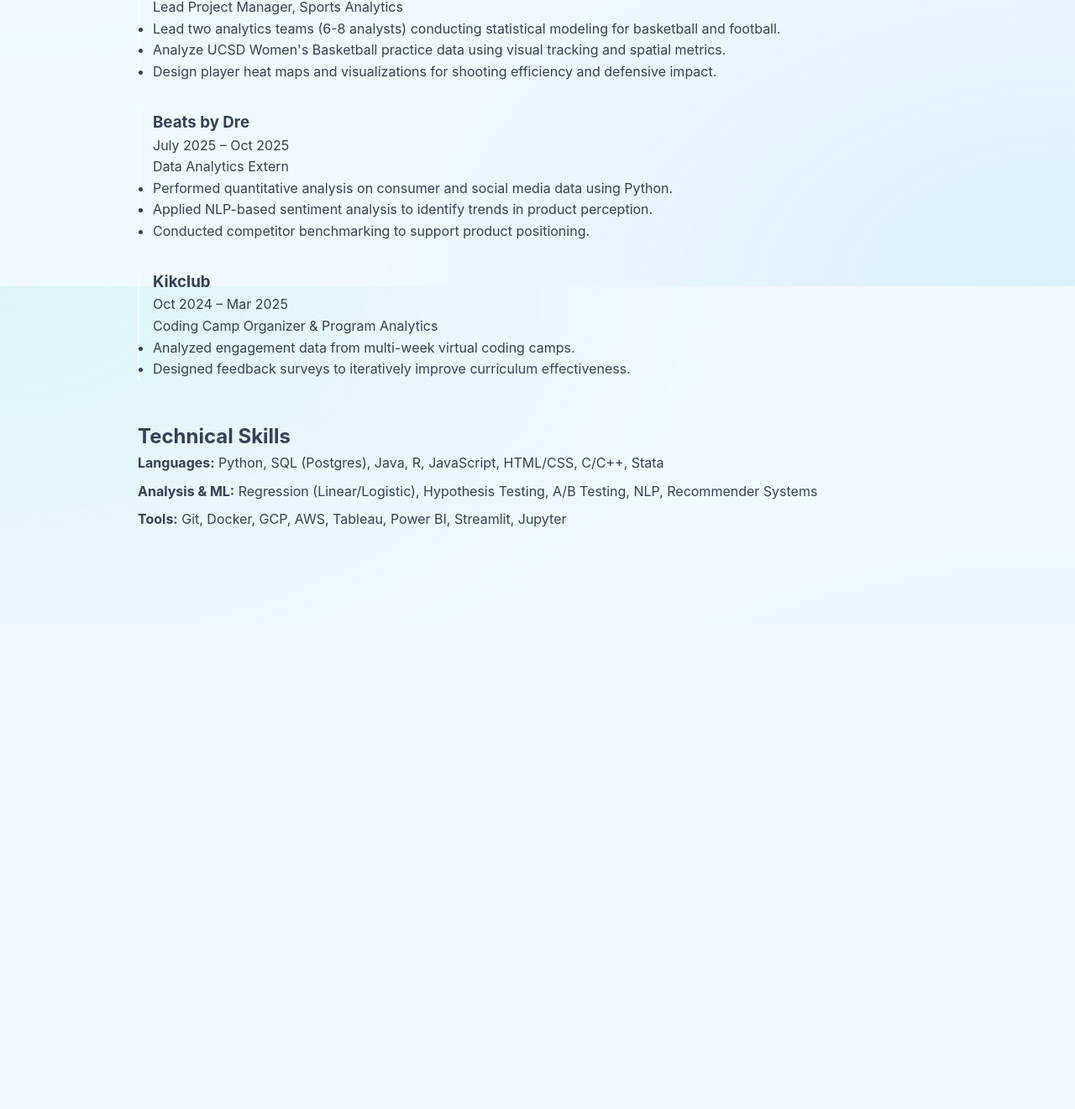
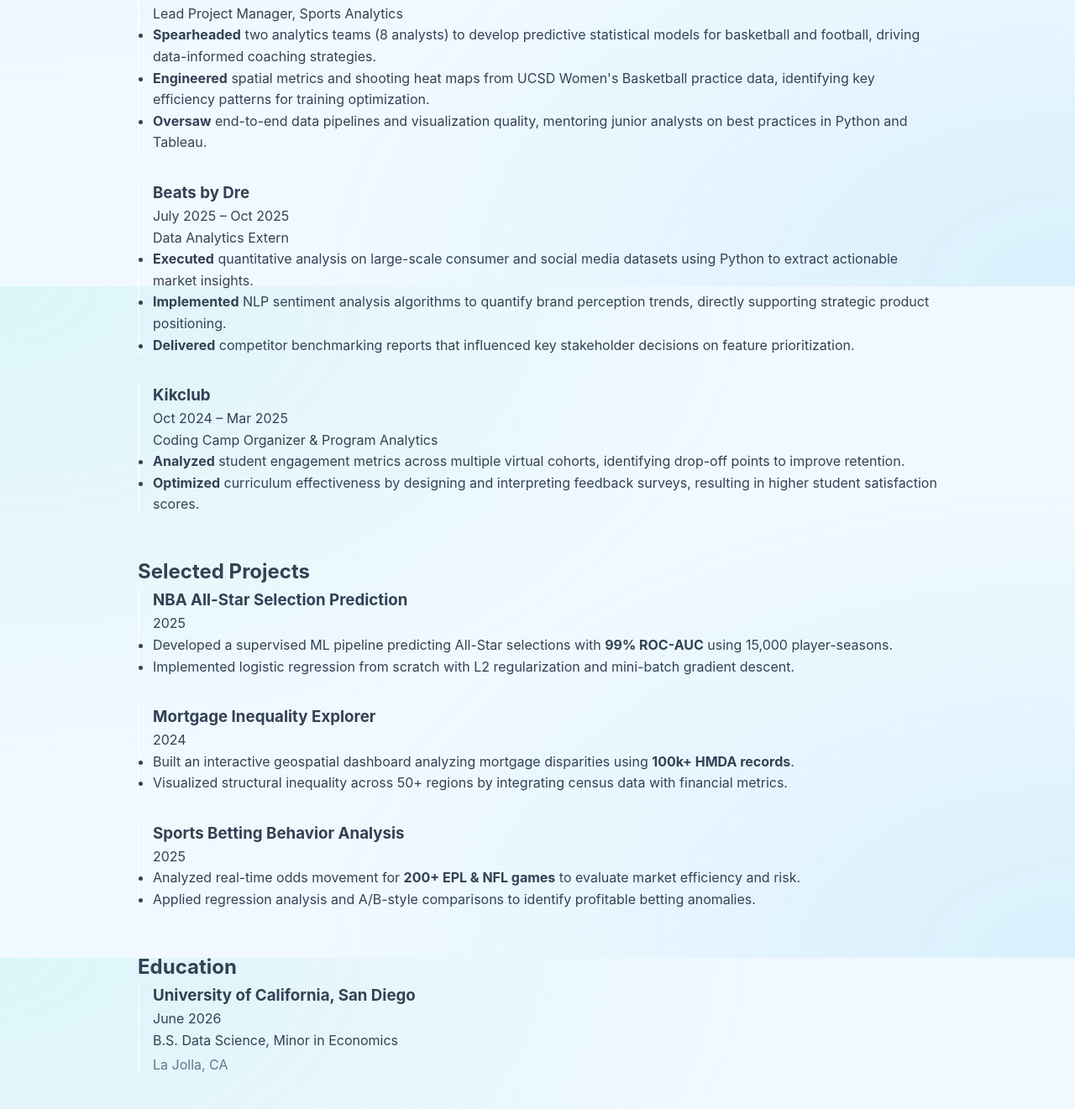
Before and after one commit to Kalberhe/6.C85_lab1_beta_test_portfolio, a website: page resume/index.html in a window 1280 px wide. Shown: the part 459-1780 px from the top of the page at 84% size. Before the commit the page ends 1203 px from the top, so only its background shows below. Drawn offline with Linux system fonts and the light colour scheme.

Commit message:
Update resume format: Skills first, impact metrics added, Education last

```diff
--- a/resume/index.html
+++ b/resume/index.html
@@ -3,24 +3,23 @@
 <head>
   <meta charset="utf-8" />
   <title>Resume | Kalkidan</title>
-  <link rel="stylesheet" href="../style.css?v=2026">
+  <link rel="stylesheet" href="../style.css?v=resume-fix">
   <script type="module" src="../global.js"></script>
 </head>
 <body>
   <main class="container">
     <div style="text-align:right; margin: 2rem 0;">
-      <a href="KBG26.pdf" target="_blank" class="btn" style="color:var(--accent); font-weight:bold; border:1px solid var(--border); padding:0.5rem 1rem; border-radius:8px; text-decoration:none;">Download PDF</a>
+      <a href="KBG26.pdf" target="_blank" class="btn" style="color:var(--accent); font-weight:bold; border:1px solid var(--glass-border); padding:0.5rem 1rem; border-radius:8px; text-decoration:none;">Download PDF</a>
     </div>
 
     <section class="resume-section">
-      <h2>Education</h2>
+      <h2>Technical Skills</h2>
       <div class="job">
-        <div class="job-header">
-          <h3>University of California, San Diego</h3>
-          <span class="time">Expected June 2026</span>
-        </div>
-        <div class="role">B.S. Data Science, Minor in Economics</div>
-        <p style="color:var(--text-muted); margin-top:0.25rem;">La Jolla, CA</p>
+        <ul style="list-style:none; padding:0; margin:0;">
+          <li style="margin-bottom:0.5rem;"><strong>Languages:</strong> Python, SQL (Postgres), Java, R, JavaScript, HTML/CSS, C/C++, Stata</li>
+          <li style="margin-bottom:0.5rem;"><strong>Analysis & ML:</strong> Regression (Linear/Logistic), Hypothesis Testing, A/B Testing, NLP, Recommender Systems, Supervised Learning</li>
+          <li><strong>Tools:</strong> Git, Docker, GCP, AWS, Tableau, Power BI, Streamlit, Jupyter, VS Code</li>
+        </ul>
       </div>
     </section>
 
@@ -34,9 +33,9 @@
         </div>
         <div class="role">Lead Project Manager, Sports Analytics</div>
         <ul>
-          <li>Lead two analytics teams (6-8 analysts) conducting statistical modeling for basketball and football.</li>
-          <li>Analyze UCSD Women's Basketball practice data using visual tracking and spatial metrics.</li>
-          <li>Design player heat maps and visualizations for shooting efficiency and defensive impact.</li>
+          <li><strong>Spearheaded</strong> two analytics teams (8 analysts) to develop predictive statistical models for basketball and football, driving data-informed coaching strategies.</li>
+          <li><strong>Engineered</strong> spatial metrics and shooting heat maps from UCSD Women's Basketball practice data, identifying key efficiency patterns for training optimization.</li>
+          <li><strong>Oversaw</strong> end-to-end data pipelines and visualization quality, mentoring junior analysts on best practices in Python and Tableau.</li>
         </ul>
       </div>
 
@@ -47,9 +46,9 @@
         </div>
         <div class="role">Data Analytics Extern</div>
         <ul>
-          <li>Performed quantitative analysis on consumer and social media data using Python.</li>
-          <li>Applied NLP-based sentiment analysis to identify trends in product perception.</li>
-          <li>Conducted competitor benchmarking to support product positioning.</li>
+          <li><strong>Executed</strong> quantitative analysis on large-scale consumer and social media datasets using Python to extract actionable market insights.</li>
+          <li><strong>Implemented</strong> NLP sentiment analysis algorithms to quantify brand perception trends, directly supporting strategic product positioning.</li>
+          <li><strong>Delivered</strong> competitor benchmarking reports that influenced key stakeholder decisions on feature prioritization.</li>
         </ul>
       </div>
 
@@ -60,20 +59,60 @@
         </div>
         <div class="role">Coding Camp Organizer & Program Analytics</div>
         <ul>
-          <li>Analyzed engagement data from multi-week virtual coding camps.</li>
-          <li>Designed feedback surveys to iteratively improve curriculum effectiveness.</li>
+          <li><strong>Analyzed</strong> student engagement metrics across multiple virtual cohorts, identifying drop-off points to improve retention.</li>
+          <li><strong>Optimized</strong> curriculum effectiveness by designing and interpreting feedback surveys, resulting in higher student satisfaction scores.</li>
         </ul>
       </div>
     </section>
 
     <section class="resume-section">
-      <h2>Technical Skills</h2>
-      <ul style="list-style:none; padding:0;">
-        <li style="margin-bottom:0.5rem;"><strong>Languages:</strong> Python, SQL (Postgres), Java, R, JavaScript, HTML/CSS, C/C++, Stata</li>
-        <li style="margin-bottom:0.5rem;"><strong>Analysis & ML:</strong> Regression (Linear/Logistic), Hypothesis Testing, A/B Testing, NLP, Recommender Systems</li>
-        <li><strong>Tools:</strong> Git, Docker, GCP, AWS, Tableau, Power BI, Streamlit, Jupyter</li>
-      </ul>
+      <h2>Selected Projects</h2>
+
+      <div class="job">
+        <div class="job-header">
+          <h3>NBA All-Star Selection Prediction</h3>
+          <span class="time">2025</span>
+        </div>
+        <ul>
+          <li>Developed a supervised ML pipeline predicting All-Star selections with <strong>99% ROC-AUC</strong> using 15,000 player-seasons.</li>
+          <li>Implemented logistic regression from scratch with L2 regularization and mini-batch gradient descent.</li>
+        </ul>
+      </div>
+
+      <div class="job">
+        <div class="job-header">
+          <h3>Mortgage Inequality Explorer</h3>
+          <span class="time">2024</span>
+        </div>
+        <ul>
+          <li>Built an interactive geospatial dashboard analyzing mortgage disparities using <strong>100k+ HMDA records</strong>.</li>
+          <li>Visualized structural inequality across 50+ regions by integrating census data with financial metrics.</li>
+        </ul>
+      </div>
+
+      <div class="job">
+        <div class="job-header">
+          <h3>Sports Betting Behavior Analysis</h3>
+          <span class="time">2025</span>
+        </div>
+        <ul>
+          <li>Analyzed real-time odds movement for <strong>200+ EPL & NFL games</strong> to evaluate market efficiency and risk.</li>
+          <li>Applied regression analysis and A/B-style comparisons to identify profitable betting anomalies.</li>
+        </ul>
+      </div>
     </section>
+
+    <section class="resume-section">
+      <h2>Education</h2>
+      <div class="job">
+        <div class="job-header">
+          <h3>University of California, San Diego</h3>
+          <span class="time">June 2026</span> </div>
+        <div class="role">B.S. Data Science, Minor in Economics</div>
+        <p style="color:var(--text-muted); margin-top:0.25rem;">La Jolla, CA</p>
+      </div>
+    </section>
+
   </main>
 </body>
 </html>
```
